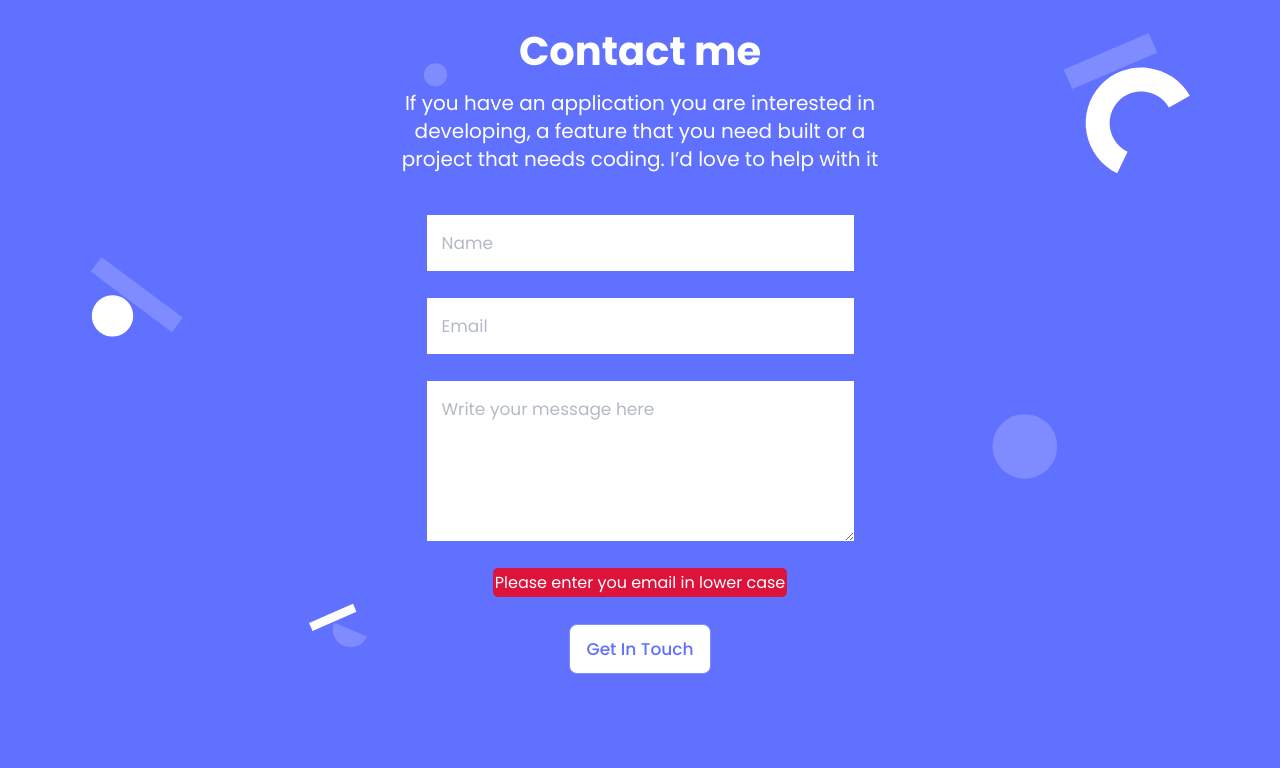
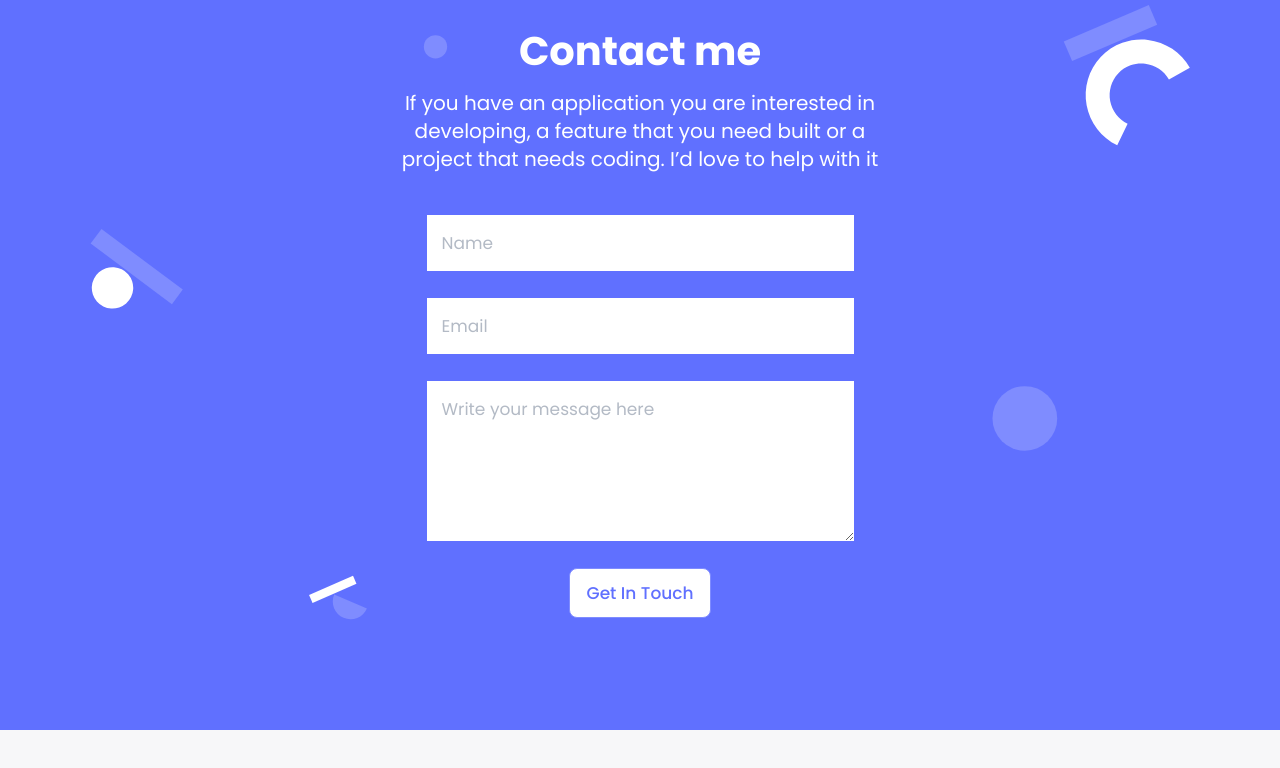
Before and after one commit to Willian-Berrocal/Portfolio-project, a website: page index.html in a window 1280 px wide. Shown: the part 3801-4569 px from the top of the page. After the commit the page ends 4531 px from the top, so only its background shows below. Drawn offline with Linux system fonts and the light colour scheme.

Commit message:
Add class to span

```diff
--- a/index.html
+++ b/index.html
@@ -198,7 +198,7 @@
         <input class="simple-input" type="email" name="Email" placeholder="Email" required id="form-email">
         <label for="form-message">Message:</label>
         <textarea class="simple-input" name="Message" maxlength="500" placeholder="Write your message here" rows="5" required id="form-message"></textarea>
-        <span class="error-msg">Please enter you email in lower case</span>
+        <span class="error-msg section-hide">Please enter you email in lower case</span>
         <button class="complex-button contact-button" type="submit">Get In Touch</button>
       </form>
       <img src="images/Light.svg" alt="End of page">
```
